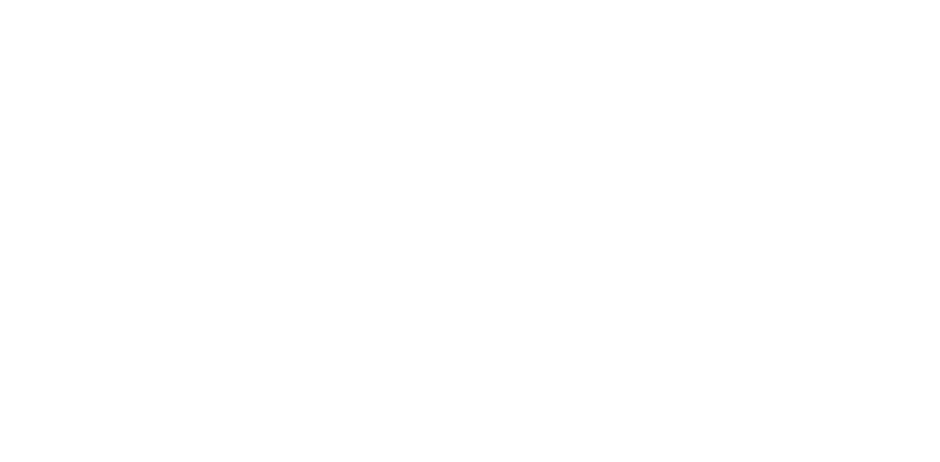
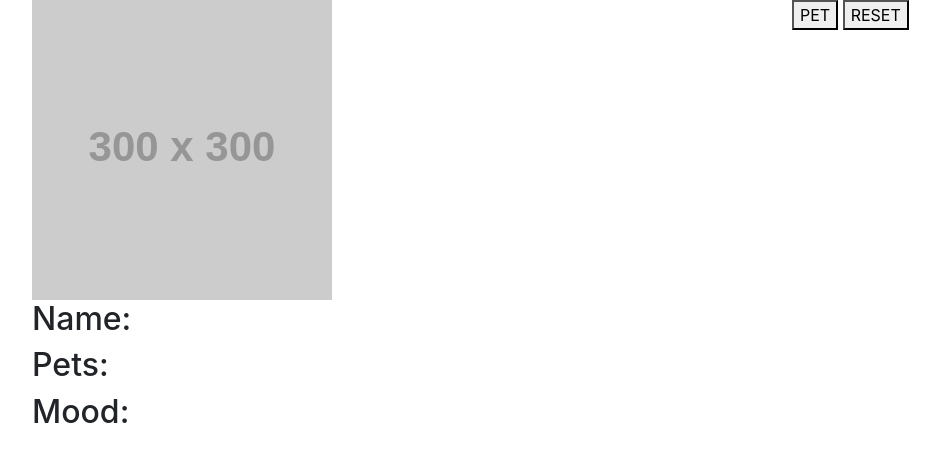
Before and after one commit to BoiseCodeWorks/fall-catlady, a plain HTML site: page index.html in a window 1280 px wide. Shown: the whole page, without its empty margins (53-993 px from the left). Drawn offline with nearby package versions, Linux system fonts and the light colour scheme; placeholder pictures from the web are drawn by us.

Commit message:
Mitra Ariana

```diff
--- a/index.html
+++ b/index.html
@@ -12,7 +12,20 @@
 </head>
 
 <body>
-
+  <div class="container">
+    <div class="row">
+      <div class="col-8" id="cat-stats">
+        <img src="//placehold.it/300x300">
+        <h2>Name:</h2>
+        <h2>Pets:</h2>
+        <h2>Mood:</h2>
+      </div>
+      <div class="col-4">
+        <button>PET</button>
+        <button>RESET</button>
+      </div>
+    </div>
+  </div>
 
   <script src="app.js"></script>
 </body>
```
